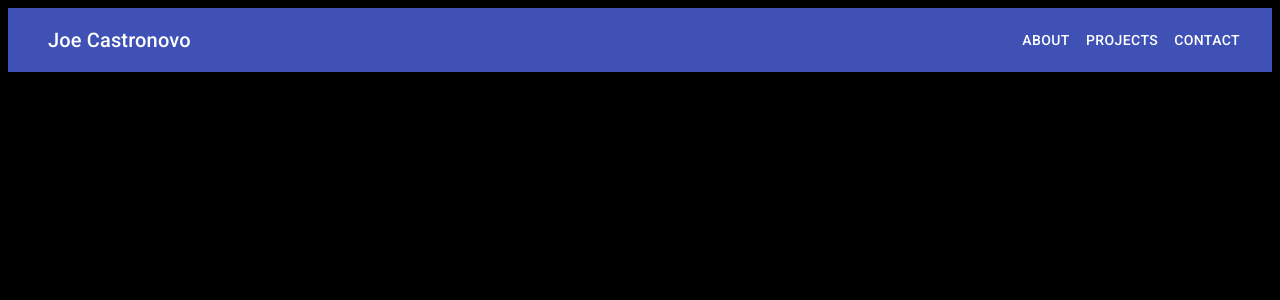
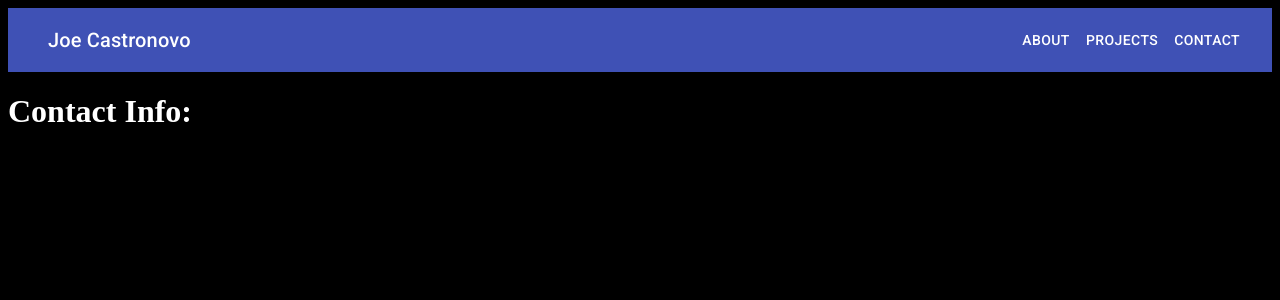
Before and after one commit to Doode1524/portfolio-website, a React (Create React App) app: page /contact in a window 1280 px wide. Shown: the top 300 px of the page. Built offline with nearby package versions, Linux system fonts and the light colour scheme.

Commit message:
add navbar Links and render components

```diff
--- a/src/components/App.js
+++ b/src/components/App.js
@@ -3,6 +3,7 @@ import '../styles/App.css'
 import ButtonAppBar from './ButtonAppBar'
 import history from '../history'
 import Projects from './Projects'
+import Contact from './Contact'
 import { Router, Route, Switch } from 'react-router-dom'
 
 const App = () => {
@@ -12,6 +13,7 @@ const App = () => {
                 <ButtonAppBar />
                 <Switch>
                     <Route exact path='/projects' component={Projects}></Route>
+                    <Route exact path='/contact' component={Contact}></Route>
                 </Switch>
             </div>
         </Router>
--- a/src/components/ButtonAppBar.js
+++ b/src/components/ButtonAppBar.js
@@ -33,9 +33,9 @@ export default function ButtonAppBar() {
           <Typography variant="h6" className={classes.title}>
             Joe Castronovo
           </Typography>
-          <Button color="inherit">About</Button>
-          <Button color="inherit">Projects</Button>
-          <Button color="inherit">Contact</Button>
+          <Button color="inherit" href='/'>About</Button>
+          <Button color="inherit" href='/projects'>Projects</Button>
+          <Button color="inherit" href='/contact'>Contact</Button>
         </Toolbar>
       </AppBar>
     </div>
--- /dev/null
+++ b/src/components/Contact.js
@@ -0,0 +1,11 @@
+import React from 'react'
+
+const Contact = () => {
+    return (
+        <div>
+            <h1>Contact Info:</h1>
+        </div>
+    )
+}
+
+export default Contact
```
